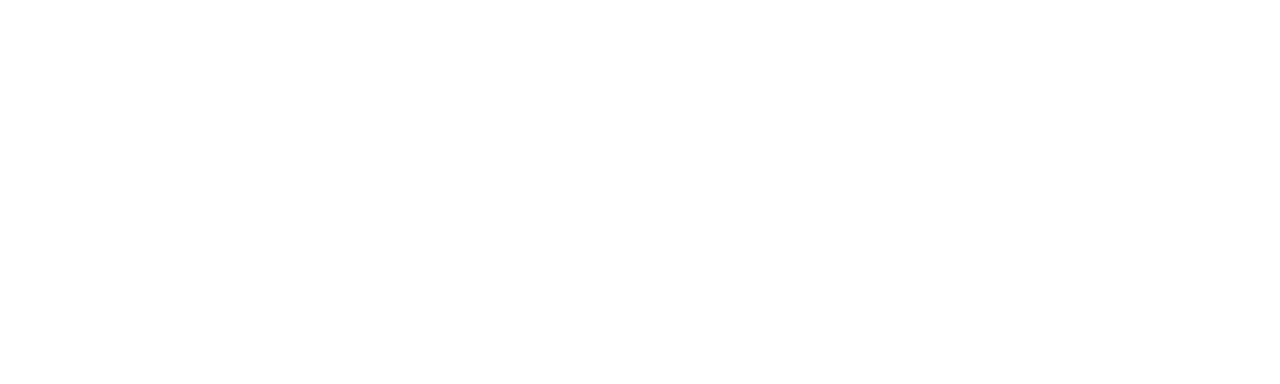
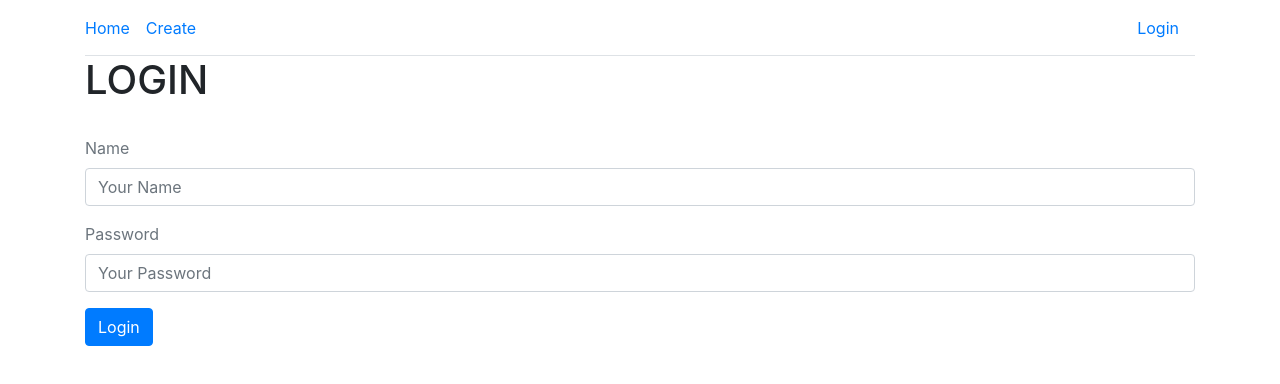
Before and after one commit to justinwilliamsrva/SummerCampApp, a React (Create React App) app in the folder closer/: page /login in a window 1280 px wide. Shown: the top 384 px of the page. Built offline with nearby package versions, Linux system fonts and the light colour scheme.

Commit message:
created login page

```diff
--- /dev/null
+++ b/closer/src/Login.js
@@ -0,0 +1,77 @@
+import React, { useState, useEffect } from 'react'
+import axios from "axios"
+import { Link } from "react-router-dom"
+import Nav from "./Nav"
+
+
+export default function Login() {
+
+    // create a state
+    const [state, setState] = useState({
+
+        name: "",
+        password:""
+
+    })
+
+    const { name, password } = state
+    const handleChange = name => event => {
+        // console.log('name', name, 'event', event.target.value);
+        setState({ ...state, [name]: event.target.value });
+    };
+
+    const handleSubmit = event => {
+        event.preventDefault();
+        console.table({ name, password });
+        // axios
+        //     .post(`${process.env.REACT_APP_API}/post`, { title, content, user })
+        //     .then(response => {
+        //         console.log(response);
+        //         // empty state
+        //         setState({ ...state, title: '', content: '', user: '' });
+        //         // show sucess alert
+        //         alert(`Post titled ${response.data.title} is created`);
+        //     })
+        //     .catch(error => {
+        //         console.log(process.env.REACT_APP_API)
+        //         console.log(error.response);
+        //         alert("error");
+        //     });
+    };
+
+    return (
+        <div className="container pb-5">
+            <Nav/>
+            <h1>LOGIN</h1>
+            <br />
+
+            <form onSubmit={handleSubmit}>
+                <div className="form-group">
+                    <label className="text-muted">Name</label>
+                    <input
+                        onChange={handleChange('name')}
+                        value={name}
+                        type="text"
+                        className="form-control"
+                        placeholder="Your Name"
+                        required
+                    />
+                </div>
+
+                <div className="form-group">
+                    <label className="text-muted">Password</label>
+                    <input
+                        onChange={handleChange('password')}
+                        value={password}
+                        type="text"
+                        className="form-control"
+                        placeholder="Your Password"
+                        required
+                    />
+                </div>
+                <div>
+                    <button className="btn btn-primary">Login</button>
+                </div>
+            </form>
+            </div>
+    )}
--- a/closer/src/Nav.js
+++ b/closer/src/Nav.js
@@ -11,6 +11,9 @@ export default function Nav() {
             </li>
             <li className="nav-item pr-3 pt-3 pb-3">
                 <Link to="/create">Create</Link>
+                </li>
+                <li className="nav-item ml-auto pr-3 pt-3 pb-3">
+                <Link to="/login">Login</Link>
             </li>
         </ul>
     </nav>
--- a/closer/src/Routes.js
+++ b/closer/src/Routes.js
@@ -4,12 +4,15 @@ import App from './App';
 import Create from './Create';
 import SinglePost from './SinglePost';
 import UpdatePost from './UpdatePost';
+import Login from './Login';
+
 
 const Routes = () => {
     return (
         <BrowserRouter>
             <Switch>
                 <Route exact path="/" component={App} />
+                <Route exact path="/login" component={Login} />
                 <Route exact path="/create" component={Create} />
                 <Route exact path="/post/:slug" component={SinglePost} />
                 <Route exact path="/post/update/:slug" component={UpdatePost}/>
```
